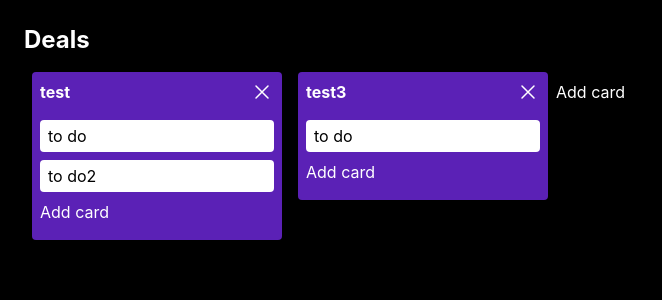
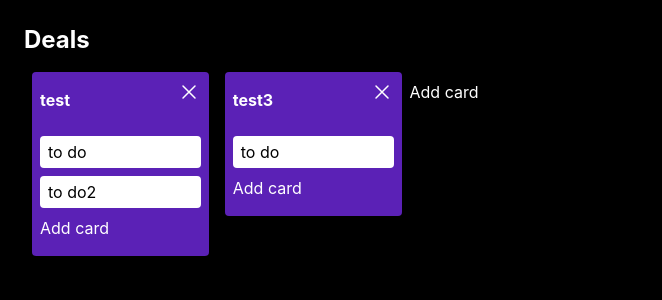
Before and after one commit to Concat17/task-yard, a React (Vite) app: page / in a window 1280 px wide. Shown: the top 300 px of the page, without its empty margins (0-662 px from the left). Built offline with nearby package versions, Linux system fonts and the light colour scheme; what redux-immutable-state-invariant would draw is missing.

Commit message:
feat: outside click

```diff
--- a/src/components/AddElementCard.tsx
+++ b/src/components/AddElementCard.tsx
@@ -1,10 +1,9 @@
 import { useCallback, useState } from "react";
-
+import { useDetectClickOutside } from "../hooks";
 import { Button } from "./Button";
 import { CloseIcon } from "./CloseIcon";
 
 type AddElementCardProps = {
-  // onAddElement: ActionCreatorWithPayload<string, string>;
   onAddElement: (foo: string) => void;
 };
 
@@ -12,19 +11,25 @@ export const AddElementCard = ({ onAddElement }: AddElementCardProps) => {
   const [text, setText] = useState("");
   const [open, setOpen] = useState(false);
 
+  const handleOutsideClick = () => {
+    setOpen(false);
+  };
+
+  const ref = useDetectClickOutside({
+    onTriggered: handleOutsideClick,
+  });
+
   const handleAdd = useCallback(() => {
     setText("");
-    setOpen(false);
-    console.log("add");
     onAddElement(text);
   }, [onAddElement, text]);
 
   return (
-    <div className=" py-2 flex flex-col h-fit text-white">
+    <div ref={ref} className="py-2 flex flex-col w-full h-fit text-white">
       {open ? (
         <>
           <input
-            className="px-2 py-1 rounded text-black"
+            className="px-2 py-1 w-full rounded text-black"
             value={text}
             onChange={(event) => setText(event.target.value)}
           />
@@ -37,9 +42,9 @@ export const AddElementCard = ({ onAddElement }: AddElementCardProps) => {
           </div>
         </>
       ) : (
-        <div className="cursor-pointer" onClick={() => setOpen(true)}>
+        <span className="cursor-pointer" onClick={() => setOpen(true)}>
           Add card
-        </div>
+        </span>
       )}
     </div>
   );
--- a/src/components/CloseIcon.tsx
+++ b/src/components/CloseIcon.tsx
@@ -8,7 +8,7 @@ export const CloseIcon = (props: React.ComponentPropsWithoutRef<"svg">) => {
       viewBox="0 0 24 24"
       strokeWidth={1.5}
       stroke="currentColor"
-      className={`w-6 h-6 ${classNameProps}`}
+      className={`min-w-fit h-6 ${classNameProps}`}
       {...rest}
     >
       <path
--- /dev/null
+++ b/src/components/EditableInput.tsx
@@ -0,0 +1,41 @@
+import { useCallback, useState } from "react";
+
+import { useDetectClickOutside } from "../hooks";
+
+type EditableInputProps = {
+  text: string;
+  onChange: (text: string) => void;
+};
+
+export const EditableInput = ({
+  text: initText,
+  onChange,
+}: EditableInputProps) => {
+  const [text, setText] = useState(initText ?? "");
+  const [open, setOpen] = useState(false);
+
+  const handleOutsideClick = useCallback(() => {
+    setOpen(false);
+    onChange(text);
+  }, [onChange, text]);
+
+  const ref = useDetectClickOutside({
+    onTriggered: handleOutsideClick,
+  });
+
+  return (
+    <div ref={ref} className="py-2 flex w-full h-fit text-white">
+      {open ? (
+        <input
+          className="px-2 w-full rounded text-black"
+          value={text}
+          onChange={(event) => setText(event.target.value)}
+        />
+      ) : (
+        <span className="w-full cursor-pointer" onClick={() => setOpen(true)}>
+          {text}
+        </span>
+      )}
+    </div>
+  );
+};
--- a/src/components/index.ts
+++ b/src/components/index.ts
@@ -1,2 +1,4 @@
 export * from "./AddElementCard";
 export * from "./Button";
+export * from "./CloseIcon";
+export * from "./EditableInput";
--- a/src/features/Board/Board.tsx
+++ b/src/features/Board/Board.tsx
@@ -4,7 +4,6 @@ import { Column } from "../Column";
 import { addColumn, selectColumns } from "./boardSlice";
 
 export const Board = () => {
-  const a = 3;
   const columns = useAppSelector(selectColumns);
   const dispatch = useAppDispatch();
 
--- a/src/features/Board/boardSlice.ts
+++ b/src/features/Board/boardSlice.ts
@@ -24,6 +24,18 @@ export const boardSlice = createSlice({
     deleteColumn: (state, action: PayloadAction<string>) => {
       state.columns = state.columns.filter((c) => c.title !== action.payload);
     },
+    renameColumn: (
+      state,
+      action: PayloadAction<{ columnTitle: string; newTitle: string }>
+    ) => {
+      const { columnTitle, newTitle } = action.payload;
+
+      const column = state.columns.find((c) => c.title === columnTitle);
+
+      if (!column) return;
+
+      column.title = newTitle;
+    },
     addTask: (
       state,
       action: PayloadAction<{ columnTitle: string; taskTitle: string }>
@@ -39,7 +51,8 @@ export const boardSlice = createSlice({
   },
 });
 
-export const { addTask, addColumn, deleteColumn } = boardSlice.actions;
+export const { addTask, addColumn, deleteColumn, renameColumn } =
+  boardSlice.actions;
 
 export const selectColumns = (state: RootState) => state.board.columns;
 export const selectSelectColumnByTitle = (state: RootState, title: string) =>
--- a/src/features/Column/Column.tsx
+++ b/src/features/Column/Column.tsx
@@ -1,7 +1,12 @@
 import { useAppDispatch, useAppSelector } from "../../app/hooks";
-import { AddElementCard } from "../../components";
-import { CloseIcon } from "../../components/CloseIcon";
-import { addTask, deleteColumn, selectSelectColumnByTitle } from "../Board";
+import { AddElementCard, CloseIcon, EditableInput } from "../../components";
+
+import {
+  addTask,
+  deleteColumn,
+  renameColumn,
+  selectSelectColumnByTitle,
+} from "../Board";
 import { Task } from "../Task";
 
 type ColumnProps = {
@@ -21,11 +26,22 @@ export const Column = ({ title }: ColumnProps) => {
     (taskTitle: string) =>
       dispatch(addTask({ columnTitle, taskTitle }));
 
-  const foo = curriedAddTask(title);
+  const addNewTask = curriedAddTask(title);
+
+  const curriedRename =
+    (columnTitle: string): ((foo: string) => void) =>
+    (newTitle: string) =>
+      dispatch(renameColumn({ columnTitle, newTitle }));
+
+  const rename = curriedRename(title);
+
   return (
     <div className="inline-block mx-2 w-[250px] h-fit px-2 py-2 rounded bg-violet-800 text-white">
-      <div className="flex justify-between">
-        <h2 className="mb-4 font-bold">{title}</h2>{" "}
+      <div className="flex">
+        <h2 className="mb-4 grow font-bold">
+          <EditableInput text={title} onChange={rename} />
+        </h2>
+
         <CloseIcon
           onClick={() => dispatch(deleteColumn(title))}
           className="cursor-pointer hover:stroke-gray-300"
@@ -33,13 +49,12 @@ export const Column = ({ title }: ColumnProps) => {
       </div>
 
       <div className="flex flex-col gap-2">
-        {/* <Task name={"fdf"} /> */}
         {column.tasks.map((task, i) => (
           <Task key={i} name={task.title} />
         ))}
       </div>
 
-      <AddElementCard onAddElement={foo} />
+      <AddElementCard onAddElement={addNewTask} />
     </div>
   );
 };
--- a/src/features/Column/columnSlice.ts
+++ b/src/features/Column/columnSlice.ts
@@ -14,14 +14,12 @@ export const columnSlice = createSlice({
   name: "column",
   initialState,
   reducers: {
-    addTask: (state, action: PayloadAction<string>) => {
-      // state.columns.push({ title: action.payload });
-      console.log("add", state);
+    addTaskNew: (state, action: PayloadAction<string>) => {
       state.tasks.push({ title: action.payload });
     },
   },
 });
 
-export const { addTask } = columnSlice.actions;
+export const { addTaskNew } = columnSlice.actions;
 
 export default columnSlice.reducer;
--- /dev/null
+++ b/src/hooks/index.ts
@@ -0,0 +1 @@
+export * from "./useDetectOutsideClick";
--- /dev/null
+++ b/src/hooks/useDetectOutsideClick.ts
@@ -0,0 +1,29 @@
+import { useCallback, useEffect, useRef } from "react";
+
+export function useDetectClickOutside(args: {
+  onTriggered: (e: Event) => void;
+}) {
+  const { onTriggered } = args;
+
+  const ref = useRef<HTMLDivElement>(null);
+
+  const clickListener = useCallback(
+    (e: MouseEvent) => {
+      if (ref && ref.current) {
+        if (!ref.current.contains(e.target as Node)) {
+          onTriggered?.(e);
+        }
+      }
+    },
+    [onTriggered]
+  );
+
+  useEffect(() => {
+    document.addEventListener("mousedown", clickListener);
+    return () => {
+      document.removeEventListener("mousedown", clickListener);
+    };
+  }, [clickListener, onTriggered, ref]);
+
+  return ref;
+}
```
